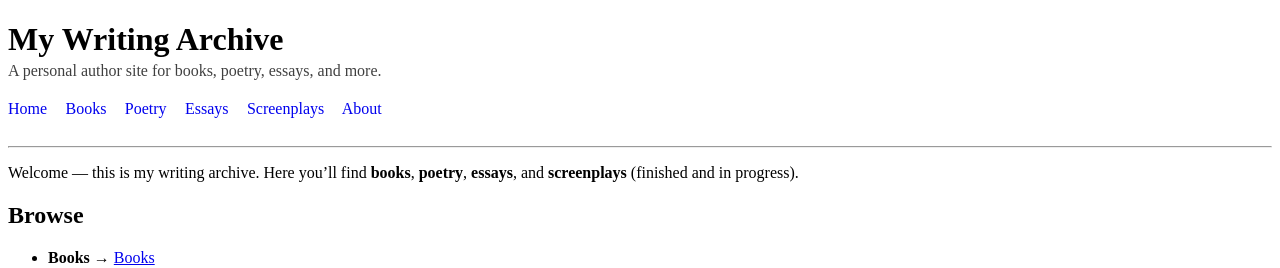
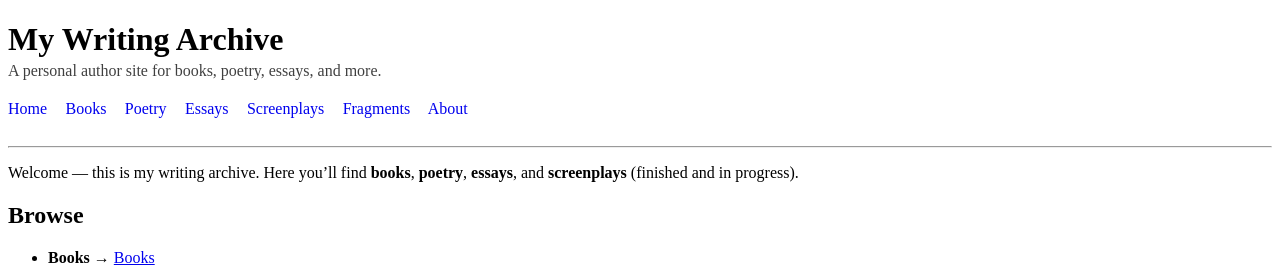
Before and after one commit to dwestbroek101/collections, a Jekyll site: the page built from index.md, in a window 1280 px wide. Shown: the top 268 px of the page. Built offline with Jekyll 4.4.1, drawn with Linux system fonts in a browser that asks for light colours.

Commit message:
Update default.html

```diff
--- a/_layouts/default.html
+++ b/_layouts/default.html
@@ -26,6 +26,7 @@
         <a href="{{ site.baseurl }}/poetry">Poetry</a>
         <a href="{{ site.baseurl }}/essays">Essays</a>
         <a href="{{ site.baseurl }}/screenplays">Screenplays</a>
+        <a href="{{ site.baseurl }}/fragments">Fragments</a>
         <a href="{{ site.baseurl }}/about">About</a>
       </nav>
       <hr />
```
